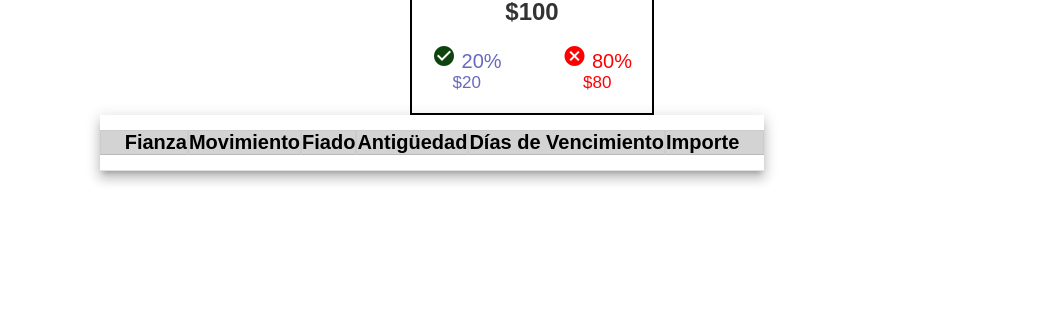
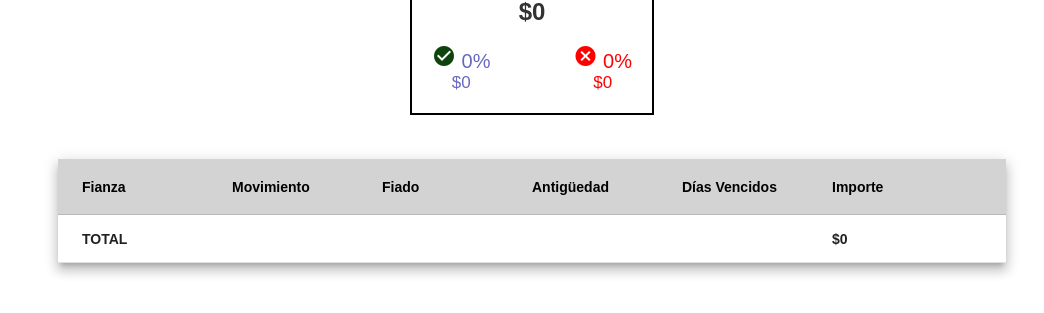
Before and after one commit to MikkelyEV/FrontEnd-SERF, an Angular app: page / in a window 1280 px wide. Shown: the part 328-641 px from the top of the page, without its empty margins (108-1152 px from the left). Built offline with nearby package versions, Linux system fonts and the light colour scheme; no server answers.

Commit message:
terminado

```diff
--- a/src/app/app.component.css
+++ b/src/app/app.component.css
@@ -28,7 +28,6 @@ div.align-center-t {
   display: flex;
   align-items: center;
   justify-content: center;
-  width: 80%;
 }
 
 .centered-box {
@@ -95,26 +94,50 @@ div.align-center-t {
   color: rgb(13, 68, 13);
 }
 
-.mat-header-cell {
+
+.mat-header-cell, th{
   background-color: lightgrey;
   color: black;
+  font-size: 14px;
+  width: 150px;
+  text-align: left;
   font-weight: bold;
-  font-size: 20px;
-  border: 1px solid #ccc;
-}
-
-th {
-  background-color: lightgrey;
-  color: black;
-  font-weight: bold;
-  font-size: 20px;
-  border: 1px solid #ccc;
+  justify-content: space-between;
 }
 
 
-.mat-cell {
-  background-color: white;
+.mat-cell, td {
   color: black;
-  font-size: 18px;
-  border: 1px solid #ccc;
+  font-size: 12px;
+  white-space: normal;
+  width: 150px;
+  text-align: left;
+  justify-content: space-between;
 }
+
+.verde {
+  font-size: 12px;
+  white-space: normal;
+  width: 150px;
+  text-align: left;
+  background-color: #087e39;
+  color: rgb(0, 0, 0)
+}
+
+.amarillo {
+  font-size: 12px;
+  white-space: normal;
+  width: 150px;
+  text-align: left;
+  background-color: #FFC107;
+  color: black;
+}
+
+.rojo {
+  font-size: 12px;
+  white-space: normal;
+  width: 150px;
+  text-align: left;
+  background-color: #F44336;
+  color: white;
+}
--- a/src/app/app.component.html
+++ b/src/app/app.component.html
@@ -27,68 +27,81 @@
       <div class="percentages">
         <div class="percentage-pagado">
           <mat-icon class="icon-green">check_circle</mat-icon> {{ porcentaje_pagado }}%
-          <div class="total-pagado">{{ total * (porcentaje_pagado / 100) | currency:'USD':'symbol':'1.0-0' }}</div>
+          <div class="total-pagado">{{ total_pagado | currency:'USD':'symbol':'1.0-0' }}</div>
         </div>
         <div class="percentage-pendiente">
           <mat-icon class="icon-red">cancel</mat-icon> {{ porcentaje_pendiente }}%
-          <div class="total-pendiente">{{ total * (porcentaje_pendiente / 100) | currency:'USD':'symbol':'1.0-0' }}</div>
+          <div class="total-pendiente">{{ total_pendiente | currency:'USD':'symbol':'1.0-0' }}</div>
         </div>
       </div>
     </div>
   </div>
 </div>
-
+<br> <br>
 <div class="align-center-t">
-  <mat-table [dataSource]="dataSource" class="mat-elevation-z8">
+  <table mat-table [dataSource]="dataSource" class="mat-elevation-z8">
     <!-- fianza -->
     <ng-container matColumnDef="fianza">
       <th mat-header-cell *matHeaderCellDef> Fianza </th>
-      <td mat-cell *matCellDef="let row" align="left">
+      <td mat-cell *matCellDef="let row">
         {{ row.id_fianza }}
       </td>
+      <td mat-footer-cell *matFooterCellDef align="center"> <b>TOTAL</b> </td>
     </ng-container>
 
     <!-- movimiento -->
     <ng-container matColumnDef="movimiento">
       <th mat-header-cell *matHeaderCellDef> Movimiento </th>
-      <td mat-cell *matCellDef="let row" align="left">
+      <td mat-cell *matCellDef="let row">
         {{ row.tipo_movimiento }}
       </td>
+      <td mat-footer-cell *matFooterCellDef> </td>
     </ng-container>
 
     <!-- fiado -->
     <ng-container matColumnDef="fiado">
       <th mat-header-cell *matHeaderCellDef> Fiado </th>
-      <td mat-cell *matCellDef="let row" align="left">
+      <td mat-cell *matCellDef="let row">
         {{ row.nombre_fiado }}
       </td>
+      <td mat-footer-cell *matFooterCellDef> </td>
     </ng-container>
 
     <!-- antiguedad -->
-    <ng-container matColumnDef="antigüedad">
+    <ng-container matColumnDef="antiguedad">
       <th mat-header-cell *matHeaderCellDef> Antigüedad </th>
-      <td mat-cell *matCellDef="let row" align="left">
+      <td mat-cell *matCellDef="let row" [ngClass]="{
+        'verde': row.antiguedad >= 0 && row.antiguedad <= 29,
+        'amarillo': row.antiguedad >= 30 && row.antiguedad <= 99,
+        'rojo': row.antiguedad >= 100}">
         {{ row.antiguedad }}
       </td>
+      <td mat-footer-cell *matFooterCellDef> </td>
     </ng-container>
 
     <!-- días de vencimiento -->
     <ng-container matColumnDef="dias_vencimiento">
-      <th mat-header-cell *matHeaderCellDef> Días de Vencimiento </th>
-      <td mat-cell *matCellDef="let row" align="left">
-        {{ row.dias_vencimiento }}
+      <th mat-header-cell *matHeaderCellDef> Días Vencidos </th>
+      <td mat-cell *matCellDef="let row" [ngClass]="{
+        'verde': row.dias_vencidos >= 0 && row.dias_vencidos <= 29,
+        'amarillo': row.dias_vencidos >= 30 && row.dias_vencidos <= 60,
+        'rojo': row.dias_vencidos >= 61}">
+        {{ row.dias_vencidos }}
       </td>
+      <td mat-footer-cell *matFooterCellDef> </td>
     </ng-container>
 
     <!-- importe -->
     <ng-container matColumnDef="importe">
       <th mat-header-cell *matHeaderCellDef> Importe </th>
-      <td mat-cell *matCellDef="let row" align="left">
-        {{ row.importe }}
+      <td mat-cell *matCellDef="let row">
+      {{ row.importe | currency:'USD':'symbol':'1.0-0' }}
       </td>
+      <td mat-footer-cell *matFooterCellDef> <b>{{ this.total | currency:'USD':'symbol':'1.0-0' }}</b></td>
     </ng-container>
 
-    <mat-header-row *matHeaderRowDef="displayedColumns"></mat-header-row>
-    <mat-row *matRowDef="let row; columns: displayedColumns"></mat-row>
-  </mat-table>
+    <tr mat-header-row *matHeaderRowDef="displayedColumns"></tr>
+    <tr mat-row *matRowDef="let emprow; columns: displayedColumns;"></tr>
+    <tr mat-footer-row *matFooterRowDef="displayedColumns"></tr>
+  </table>
 </div>
--- a/src/app/app.component.ts
+++ b/src/app/app.component.ts
@@ -6,7 +6,7 @@ import { Oficina } from 'src/interfaces/oficina.interface';
 import { PrimaPendiente } from 'src/interfaces/prima.interface';
 import { DataService } from 'src/services/data.service';
 import { MatTableDataSource } from '@angular/material/table';
-
+import { MatChipsModule } from '@angular/material/chips';
 @Component({
   selector: 'app-root',
   templateUrl: './app.component.html',
@@ -17,15 +17,18 @@ export class AppComponent implements OnInit {
   private urlPrimas = environment.appUrl + 'primas_pendientes/';
   public oficinas: Oficina[] = [];
   public selectedOficina: any;
-  public total = 100;
-  public porcentaje_pendiente = 80;
-  public porcentaje_pagado = 20;
+  public total = 0;
+  public total_pendiente = 0;
+  public total_pagado = 0;
+  public porcentaje_pendiente = 0;
+  public porcentaje_pagado = 0;
   public antiguedad = 0;
   public dias_vencimiento = 0;
-  public displayedColumns: string[] = ['fianza', 'movimiento', 'fiado', 'antigüedad', 'dias_vencimiento', 'importe'];
+  public displayedColumns: string[] = ['fianza', 'movimiento', 'fiado', 'antiguedad', 'dias_vencimiento', 'importe'];
   public dataSource!: MatTableDataSource<PrimaPendiente>;
 
   constructor(private dataSvc: DataService) {
+    this.dataSource = new MatTableDataSource<PrimaPendiente>([]);
   }
   ngOnInit(): void {
     this.getOficinas();
@@ -62,15 +65,15 @@ export class AppComponent implements OnInit {
     const hoy = new Date();
 
     this.dataSource.data.forEach((prima: PrimaPendiente) => {
-      const diferenciaInicio = Math.abs(
-        (hoy.getTime() - new Date(prima.fecha_inicio).getTime()) / (1000 * 60 * 60 * 24)
+      const diferenciaInicio = Math.floor(
+        Math.abs((hoy.getTime() - new Date(prima.fecha_inicio).getTime()) / (1000 * 60 * 60 * 24))
       );
 
-      const diferenciaFin = Math.abs(
-        (hoy.getTime() - new Date(prima.fecha_fin).getTime()) / (1000 * 60 * 60 * 24)
+      const diferenciaFin = Math.floor(
+        Math.abs((hoy.getTime() - new Date(prima.fecha_fin).getTime()) / (1000 * 60 * 60 * 24))
       );
 
-      prima.antigüedad = diferenciaInicio;
+      prima.antiguedad = diferenciaInicio;
       prima.dias_vencidos = diferenciaFin;
     });
   }
@@ -91,6 +94,8 @@ export class AppComponent implements OnInit {
     });
 
     this.total = totalPendiente + totalPagado;
+    this.total_pendiente = totalPendiente;
+    this.total_pagado = totalPagado;
 
     this.porcentaje_pendiente = (totalPendiente / this.total) * 100;
     this.porcentaje_pagado = (totalPagado / this.total) * 100;
--- a/src/interfaces/prima.interface.ts
+++ b/src/interfaces/prima.interface.ts
@@ -6,6 +6,6 @@ export interface PrimaPendiente {
   fecha_inicio: Date;
   fecha_fin: Date;
   importe: number;
-  antigüedad: number;
+  antiguedad: number;
   dias_vencidos: number;
 }
```
